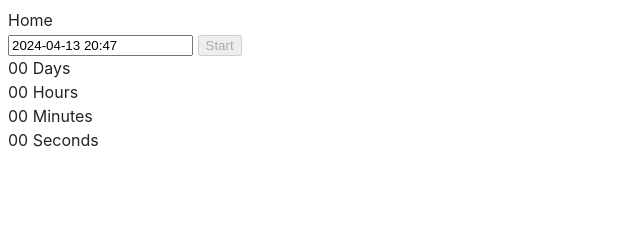
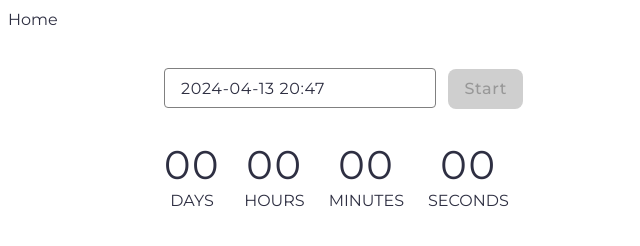
Before and after one commit to deiadaimon/goit-js-hw-10, a website built with Vite: page src/1-timer.html in a window 1280 px wide. Shown: the whole page, without its empty margins (0-640 px from the left). Built offline with nearby package versions, Linux system fonts and the light colour scheme.

Commit message:
added styles for timer

```diff
--- a/src/1-timer.html
+++ b/src/1-timer.html
@@ -5,6 +5,12 @@
     <meta http-equiv="X-UA-Compatible" content="IE=edge" />
     <meta name="viewport" content="width=device-width, initial-scale=1.0" />
     <title>Timer</title>
+    <link rel="preconnect" href="https://fonts.googleapis.com" />
+    <link rel="preconnect" href="https://fonts.gstatic.com" crossorigin />
+    <link
+      href="https://fonts.googleapis.com/css2?family=Montserrat:wght@100..900&display=swap"
+      rel="stylesheet"
+    />
     <link rel="stylesheet" href="./css/styles.css" />
   </head>
   <body>
--- a/src/css/styles.css
+++ b/src/css/styles.css
@@ -7,13 +7,13 @@
 @import url('./reset.css');
 
 :root {
-  font-family: Inter, Avenir, Helvetica, Arial, sans-serif;
+  font-family: 'Montserrat', sans-serif;
+  font-weight: 400;
   font-size: 16px;
-  line-height: 24px;
-  font-weight: 400;
+  line-height: 1.5;
 
-  color: #242424;
-  background-color: rgba(255, 255, 255, 0.87);
+  color: #2e2f42;
+  background-color: #ffffff;
 
   font-synthesis: none;
   text-rendering: optimizeLegibility;
@@ -21,3 +21,89 @@
   -moz-osx-font-smoothing: grayscale;
   -webkit-text-size-adjust: 100%;
 }
+
+#datetime-picker {
+  margin-top: 36px;
+  margin-left: 156px;
+  padding: 0 16px;
+  border: 1px solid #808080;
+  border-radius: 4px;
+  width: 238px;
+  /* why 238px if total width is 272px?
+  272px - 2 * 1px border - 2 * 16px padding = 238px  */
+  height: 38px;
+  /* why 38px if total height is 40px?
+  40px - 2 * 1px border (no side paddings here) = 38px  */
+  font-family: 'Montserrat', sans-serif;
+  font-weight: 400;
+  font-size: 16px;
+  line-height: 1.5;
+  letter-spacing: 0.04em;
+  color: #2e2f42;
+}
+
+#datetime-picker:hover {
+  border: 1px solid #000000;
+}
+
+#datetime-picker:active {
+  border: 1px solid #4e75ff;
+  color: #000000;
+}
+
+#datetime-picker:disabled {
+  border: 1px solid #808080;
+  color: #808080;
+}
+
+button {
+  margin-left: 8px;
+  border: none;
+  border-radius: 8px;
+  padding: 8px 16px;
+  width: 75px;
+  height: 40px;
+  background: #4e75ff;
+  font-family: 'Montserrat', sans-serif;
+  font-weight: 500;
+  font-size: 16px;
+  line-height: 1.5;
+  letter-spacing: 0.04em;
+  color: #ffffff;
+}
+
+button:hover {
+  background: #6c8cff;
+}
+
+button:disabled {
+  background: #cfcfcf;
+  color: #989898;
+}
+
+.timer {
+  margin: 32px 156px;
+  width: 346px;
+  display: flex;
+  flex-direction: row;
+  gap: 24px;
+}
+
+.field {
+  display: flex;
+  flex-direction: column;
+}
+
+.value {
+  display: flex;
+  justify-content: center;
+  font-size: 40px;
+  line-height: 1.2;
+  letter-spacing: 0.04em;
+}
+
+.label {
+  display: flex;
+  justify-content: center;
+  text-transform: uppercase;
+}
--- a/src/js/1-timer.js
+++ b/src/js/1-timer.js
@@ -32,8 +32,9 @@ const options = {
         if (selectedDates[0] <= Date.now()) {
             button.disabled = true;
             iziToast.error({
+                title: 'Error!',
                 message: 'Please choose a date in the future',
-                position: 'center',
+                position: 'topRight',
             });
         } else {
             button.disabled = false;
```
